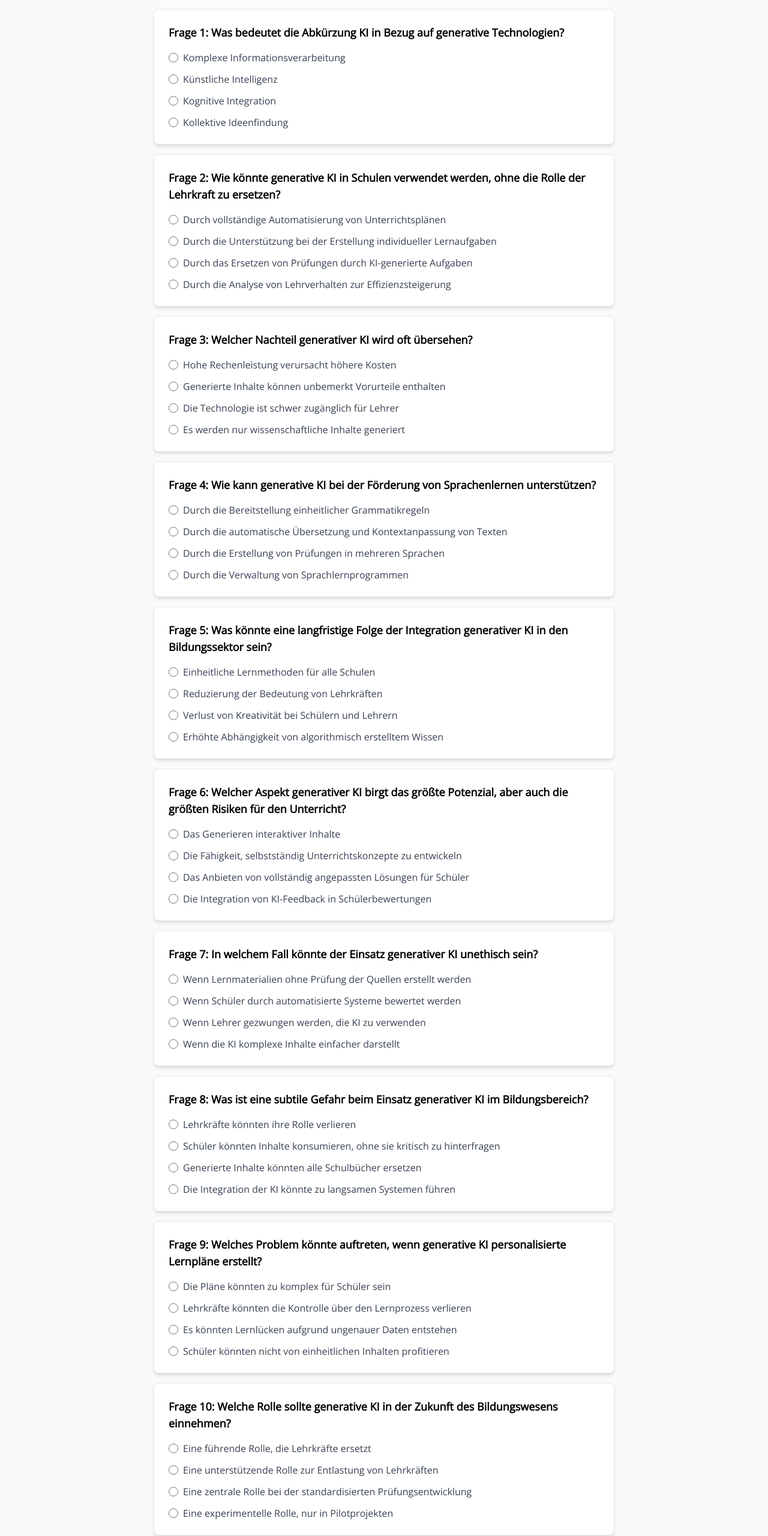
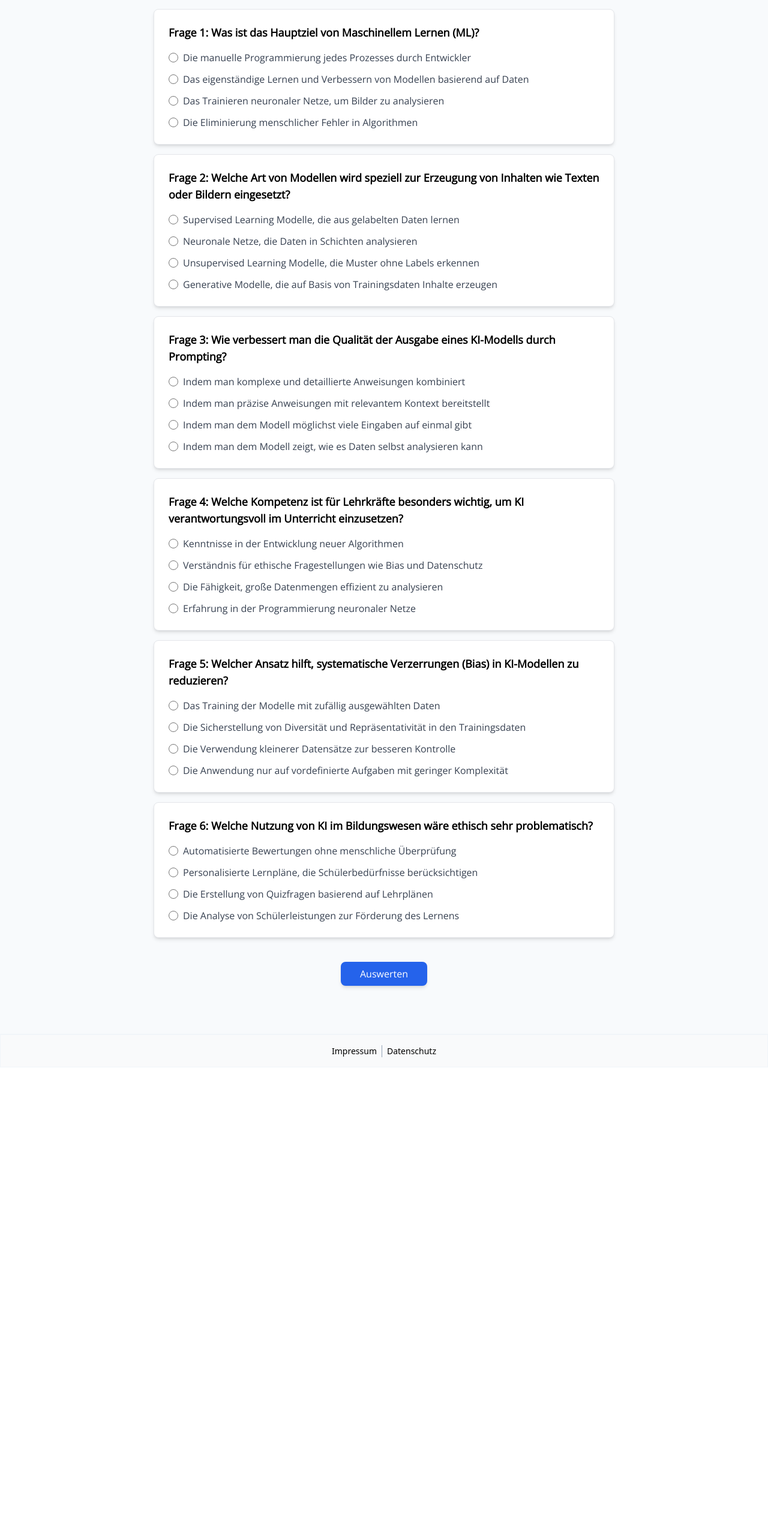
Before and after one commit to j-ernst/vm-lehrerai, a Next.js app: page /quiz in a window 1280 px wide. Shown: the part 173-2733 px from the top of the page at 60% size. After the commit the page ends 1952 px from the top, so only its background shows below. Built offline with nearby package versions, Linux system fonts and the light colour scheme.

Commit message:
Quiz questions improved; Navigation improved

```diff
--- a/src/pages/quiz/index.js
+++ b/src/pages/quiz/index.js
@@ -4,110 +4,115 @@ import { useState } from "react";
 export default function Quiz (){
     const quizContent = [
         {
-            question: "Was bedeutet die Abkürzung KI in Bezug auf generative Technologien?",
-            options: ["Komplexe Informationsverarbeitung", "Künstliche Intelligenz", "Kognitive Integration", "Kollektive Ideenfindung"],
+            question: "Was ist das Hauptziel von Maschinellem Lernen (ML)?",
+            options: [
+                "Die manuelle Programmierung jedes Prozesses durch Entwickler",
+                "Das eigenständige Lernen und Verbessern von Modellen basierend auf Daten",
+                "Das Trainieren neuronaler Netze, um Bilder zu analysieren",
+                "Die Eliminierung menschlicher Fehler in Algorithmen"
+            ],
             answer: 1,
-            explanation: "KI steht für 'Künstliche Intelligenz', eine Technologie, die menschenähnliche Aufgaben wie Lernen, Problemlösung und Kreativität ausführt."
+            explanation: "Maschinelles Lernen ermöglicht Maschinen, eigenständig aus Daten zu lernen und sich ohne explizite Programmierung zu verbessern."
         },
         {
-            question: "Wie könnte generative KI in Schulen verwendet werden, ohne die Rolle der Lehrkraft zu ersetzen?",
+            question: "Welche Art von Modellen wird speziell zur Erzeugung von Inhalten wie Texten oder Bildern eingesetzt?",
             options: [
-                "Durch vollständige Automatisierung von Unterrichtsplänen",
-                "Durch die Unterstützung bei der Erstellung individueller Lernaufgaben",
-                "Durch das Ersetzen von Prüfungen durch KI-generierte Aufgaben",
-                "Durch die Analyse von Lehrverhalten zur Effizienzsteigerung"
+                "Supervised Learning Modelle, die aus gelabelten Daten lernen",
+                "Neuronale Netze, die Daten in Schichten analysieren",
+                "Unsupervised Learning Modelle, die Muster ohne Labels erkennen",
+                "Generative Modelle, die auf Basis von Trainingsdaten Inhalte erzeugen"
+            ],
+            answer: 3,
+            explanation: "Generative Modelle wie GPT sind darauf ausgelegt, basierend auf Trainingsdaten neue Inhalte wie Texte oder Bilder zu erstellen."
+        },
+        {
+            question: "Wie verbessert man die Qualität der Ausgabe eines KI-Modells durch Prompting?",
+            options: [
+                "Indem man komplexe und detaillierte Anweisungen kombiniert",
+                "Indem man präzise Anweisungen mit relevantem Kontext bereitstellt",
+                "Indem man dem Modell möglichst viele Eingaben auf einmal gibt",
+                "Indem man dem Modell zeigt, wie es Daten selbst analysieren kann"
             ],
             answer: 1,
-            explanation: "Generative KI kann Lehrkräfte unterstützen, indem sie individuelle Lernmaterialien erstellt, ohne den pädagogischen Einfluss der Lehrkraft zu verdrängen."
+            explanation: "Eine präzise und klare Formulierung mit ausreichendem Kontext führt zu besseren Ergebnissen beim Prompting."
         },
         {
-            question: "Welcher Nachteil generativer KI wird oft übersehen?",
+            question: "Welche Kompetenz ist für Lehrkräfte besonders wichtig, um KI verantwortungsvoll im Unterricht einzusetzen?",
             options: [
-                "Hohe Rechenleistung verursacht höhere Kosten",
-                "Generierte Inhalte können unbemerkt Vorurteile enthalten",
-                "Die Technologie ist schwer zugänglich für Lehrer",
-                "Es werden nur wissenschaftliche Inhalte generiert"
+                "Kenntnisse in der Entwicklung neuer Algorithmen",
+                "Verständnis für ethische Fragestellungen wie Bias und Datenschutz",
+                "Die Fähigkeit, große Datenmengen effizient zu analysieren",
+                "Erfahrung in der Programmierung neuronaler Netze"
             ],
             answer: 1,
-            explanation: "Generative KI kann Vorurteile aus den Trainingsdaten übernehmen, was zu problematischen Inhalten führen kann, die nicht leicht erkennbar sind."
+            explanation: "Ethisches Bewusstsein hilft Lehrkräften, die Nutzung von KI kritisch zu hinterfragen und potenzielle Risiken zu minimieren."
         },
         {
-            question: "Wie kann generative KI bei der Förderung von Sprachenlernen unterstützen?",
+            question: "Welcher Ansatz hilft, systematische Verzerrungen (Bias) in KI-Modellen zu reduzieren?",
             options: [
-                "Durch die Bereitstellung einheitlicher Grammatikregeln",
-                "Durch die automatische Übersetzung und Kontextanpassung von Texten",
-                "Durch die Erstellung von Prüfungen in mehreren Sprachen",
-                "Durch die Verwaltung von Sprachlernprogrammen"
+                "Das Training der Modelle mit zufällig ausgewählten Daten",
+                "Die Sicherstellung von Diversität und Repräsentativität in den Trainingsdaten",
+                "Die Verwendung kleinerer Datensätze zur besseren Kontrolle",
+                "Die Anwendung nur auf vordefinierte Aufgaben mit geringer Komplexität"
             ],
             answer: 1,
-            explanation: "Generative KI kann durch automatische Übersetzung und kontextbasierte Anpassung den Lernprozess individualisieren und erleichtern."
+            explanation: "Diversität in den Trainingsdaten stellt sicher, dass Modelle eine breitere und repräsentativere Basis haben, wodurch Bias reduziert wird."
         },
         {
-            question: "Was könnte eine langfristige Folge der Integration generativer KI in den Bildungssektor sein?",
+            question: "Welche Nutzung von KI im Bildungswesen wäre ethisch sehr problematisch?",
             options: [
-                "Einheitliche Lernmethoden für alle Schulen",
-                "Reduzierung der Bedeutung von Lehrkräften",
-                "Verlust von Kreativität bei Schülern und Lehrern",
-                "Erhöhte Abhängigkeit von algorithmisch erstelltem Wissen"
+                "Automatisierte Bewertungen ohne menschliche Überprüfung",
+                "Personalisierte Lernpläne, die Schülerbedürfnisse berücksichtigen",
+                "Die Erstellung von Quizfragen basierend auf Lehrplänen",
+                "Die Analyse von Schülerleistungen zur Förderung des Lernens"
             ],
-            answer: 3,
-            explanation: "Die starke Nutzung generativer KI könnte eine Abhängigkeit von algorithmischen Lösungen schaffen, die kritisches Denken und Eigenständigkeit beeinträchtigen."
+            answer: 0,
+            explanation: "Automatisierte Bewertungen ohne menschliche Kontrolle können zu unfairen Ergebnissen führen und mangelnde Transparenz aufweisen."
+        },
+        /*{
+            question: "Wie kann KI Lehrkräfte effizient bei der Erstellung von Lehrmaterialien unterstützen?",
+            options: [
+                "Durch die Erstellung von vorgefertigten Bewertungen",
+                "Durch die automatisierte Generierung von Quizfragen und Übungen",
+                "Durch die Überwachung von Schülerverhalten im Klassenzimmer",
+                "Durch die Integration von Algorithmen zur Vorhersage von Lernergebnissen"
+            ],
+            answer: 1,
+            explanation: "KI kann Lehrkräfte entlasten, indem sie Aufgaben wie die Erstellung von Quizfragen automatisiert übernimmt."
         },
         {
-            question: "Welcher Aspekt generativer KI birgt das größte Potenzial, aber auch die größten Risiken für den Unterricht?",
+            question: "Warum ist Datenschutz bei der Nutzung von KI im Schulumfeld besonders wichtig?",
             options: [
-                "Das Generieren interaktiver Inhalte",
-                "Die Fähigkeit, selbstständig Unterrichtskonzepte zu entwickeln",
-                "Das Anbieten von vollständig angepassten Lösungen für Schüler",
-                "Die Integration von KI-Feedback in Schülerbewertungen"
+                "Weil sensible Schülerdaten geschützt werden müssen",
+                "Weil KI gesetzliche Anforderungen zur Datensicherheit nicht erfüllt",
+                "Weil KI auf große Datenmengen angewiesen ist",
+                "Weil die Kosten für Datenschutzmaßnahmen hoch sind"
             ],
-            answer: 2,
-            explanation: "Angepasste Lösungen können die Lernerfahrung verbessern, bergen jedoch das Risiko, Schüler zu stark von der KI abhängig zu machen."
+            answer: 0,
+            explanation: "Der Schutz sensibler Schülerdaten ist entscheidend, um das Vertrauen von Schülern und Eltern zu gewährleisten."
         },
         {
-            question: "In welchem Fall könnte der Einsatz generativer KI unethisch sein?",
+            question: "Welcher zukünftige Einsatz von KI hat das größte Potenzial, das Bildungswesen zu prägen?",
             options: [
-                "Wenn Lernmaterialien ohne Prüfung der Quellen erstellt werden",
-                "Wenn Schüler durch automatisierte Systeme bewertet werden",
-                "Wenn Lehrer gezwungen werden, die KI zu verwenden",
-                "Wenn die KI komplexe Inhalte einfacher darstellt"
+                "Die vollständige Automatisierung von Schulabläufen",
+                "Die KI-gestützte Erstellung individueller Lehrmaterialien",
+                "Die Übernahme der Lehrerrolle durch generative KI",
+                "Die Schaffung standardisierter Lehrpläne für alle Schulen"
             ],
-            answer: 0,
-            explanation: "Ohne eine sorgfältige Überprüfung der Quellen könnten generierte Inhalte Fehlinformationen enthalten oder unausgewogen sein."
+            answer: 1,
+            explanation: "Die Erstellung personalisierter Lehrmaterialien ermöglicht einen individuelleren und effizienteren Unterricht."
         },
         {
-            question: "Was ist eine subtile Gefahr beim Einsatz generativer KI im Bildungsbereich?",
+            question: "Was ist die größte technische Herausforderung bei der Erstellung personalisierter Lernpläne durch KI?",
             options: [
-                "Lehrkräfte könnten ihre Rolle verlieren",
-                "Schüler könnten Inhalte konsumieren, ohne sie kritisch zu hinterfragen",
-                "Generierte Inhalte könnten alle Schulbücher ersetzen",
-                "Die Integration der KI könnte zu langsamen Systemen führen"
+                "Die KI benötigt sehr viel Rechenleistung, um personalisierte Inhalte zu erstellen",
+                "Ungenaue oder unvollständige Daten könnten zu fehlerhaften Lernempfehlungen führen",
+                "Die KI könnte Inhalte erstellen, die für Schüler schwer umzusetzen sind",
+                "Die Pläne könnten zu generisch sein und keine Personalisierung bieten"
             ],
             answer: 1,
-            explanation: "Schüler könnten generierte Inhalte passiv übernehmen, ohne sie kritisch zu hinterfragen, was ihre Fähigkeit zum eigenständigen Denken beeinträchtigen könnte."
-        },
-        {
-            question: "Welches Problem könnte auftreten, wenn generative KI personalisierte Lernpläne erstellt?",
-            options: [
-                "Die Pläne könnten zu komplex für Schüler sein",
-                "Lehrkräfte könnten die Kontrolle über den Lernprozess verlieren",
-                "Es könnten Lernlücken aufgrund ungenauer Daten entstehen",
-                "Schüler könnten nicht von einheitlichen Inhalten profitieren"
-            ],
-            answer: 2,
-            explanation: "Wenn die Datenbasis ungenau ist, können personalisierte Pläne fehlerhaft sein, was zu Lernlücken führen könnte."
-        },
-        {
-            question: "Welche Rolle sollte generative KI in der Zukunft des Bildungswesens einnehmen?",
-            options: [
-                "Eine führende Rolle, die Lehrkräfte ersetzt",
-                "Eine unterstützende Rolle zur Entlastung von Lehrkräften",
-                "Eine zentrale Rolle bei der standardisierten Prüfungsentwicklung",
-                "Eine experimentelle Rolle, nur in Pilotprojekten"
-            ],
-            answer: 1,
-            explanation: "Generative KI sollte Lehrkräfte unterstützen, um Arbeitsbelastungen zu verringern und mehr Zeit für die individuelle Betreuung der Schüler zu schaffen."
-        }
+            explanation: "Die Qualität der personalisierten Lernpläne hängt direkt von der Genauigkeit und Vollständigkeit der zugrunde liegenden Daten ab. Fehlerhafte oder unvollständige Daten führen zu ungenauen Empfehlungen und sind die größte technische Herausforderung."
+        }*/
     ];
 
     const [userAnswers, setUserAnswers] = useState({});
```
Also changed, not shown: src/ui/layouts/Navbar.js (+8 -8 lines).
